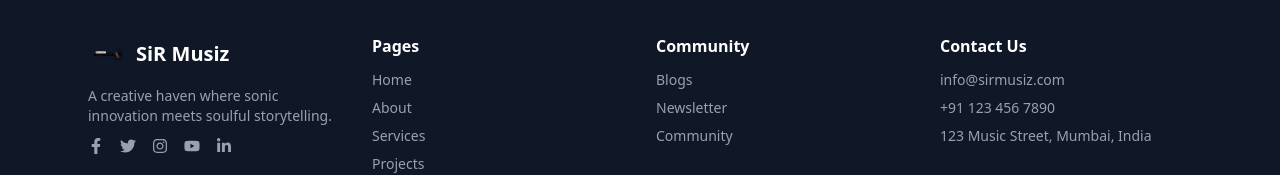
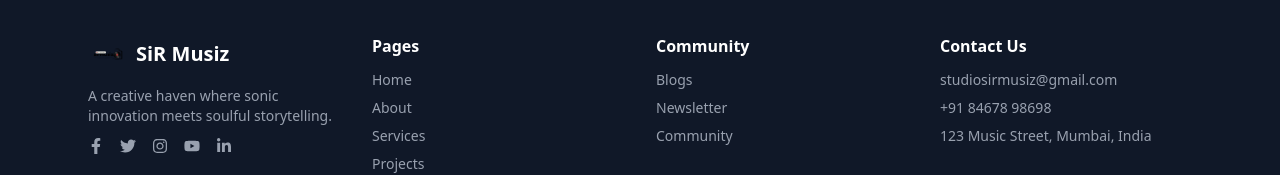
Before and after one commit to Akhilesh10gupta/musiz_v2, a Next.js app: page / in a window 1280 px wide. Shown: the part 3269-3444 px from the top of the page. Built offline with nearby package versions, Linux system fonts and the light colour scheme.

Commit message:
footer update

```diff
--- a/components/Footer.tsx
+++ b/components/Footer.tsx
@@ -100,8 +100,8 @@ const Footer = () => {
           <motion.div variants={itemVariants} className="space-y-3">
             <h3 className="text-white font-semibold">Contact Us</h3>
             <ul className="space-y-2 text-sm">
-              <li><a href="mailto:info@sirmusiz.com" className="hover:text-white transition-colors">info@sirmusiz.com</a></li>
-              <li><a href="tel:+911234567890" className="hover:text-white transition-colors">+91 123 456 7890</a></li>
+              <li><a href="mailto:studiosirmusiz@gmail.com" className="hover:text-white transition-colors">studiosirmusiz@gmail.com</a></li>
+              <li><a href="tel:+918467898698" className="hover:text-white transition-colors">+91 84678 98698</a></li>
               <li><span>123 Music Street, Mumbai, India</span></li>
             </ul>
           </motion.div>
```
